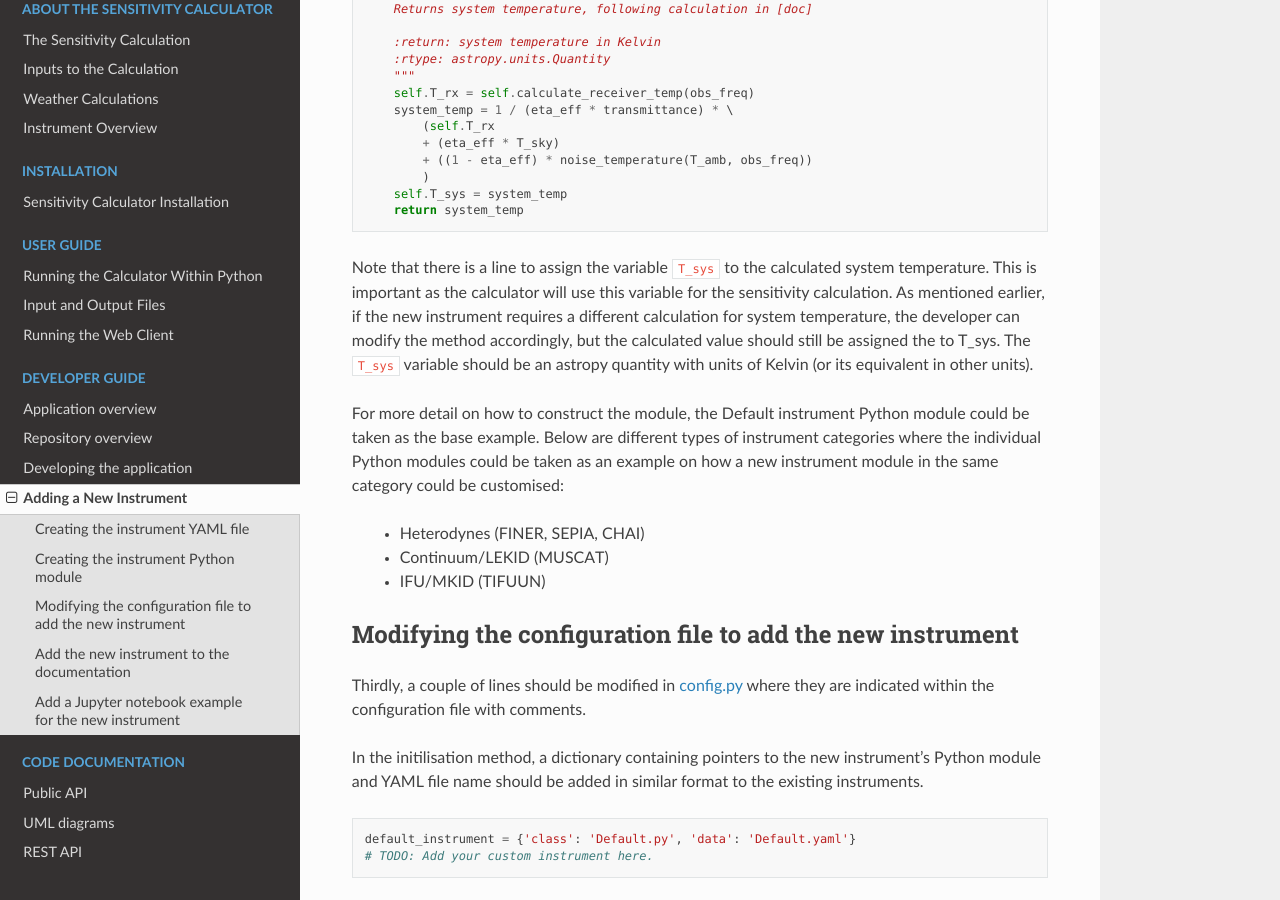
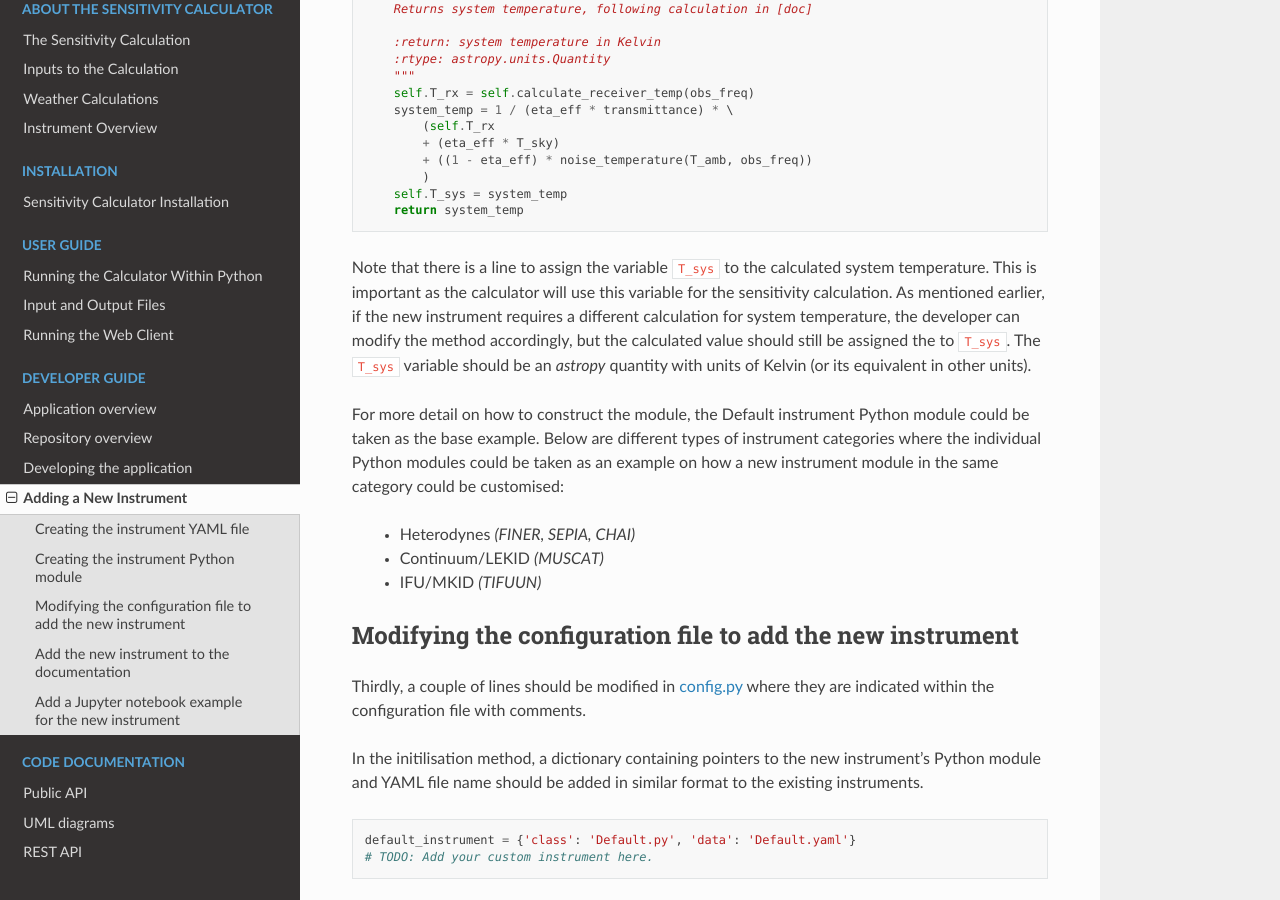
Before and after one commit to ukatc/AtLAST_sensitivity_calculator, a Sphinx documentation site: the page built from docs/source/developer_guide/adding_new_instrument.rst, in a window 1280 px wide and 900 px high, scrolled down 3062 px. Built offline with Sphinx 7.4.7 and the Read the Docs theme 3.1.0, drawn with Linux system fonts in a browser that asks for light colours.

Commit message:
Some text formatting

```diff
--- a/docs/source/developer_guide/adding_new_instrument.rst
+++ b/docs/source/developer_guide/adding_new_instrument.rst
@@ -163,17 +163,17 @@ instrument, the method can simply include the default calculation as shown below
 Note that there is a line to assign the variable ``T_sys`` to the calculated system temperature.
 This is important as the calculator will use this variable for the sensitivity calculation.
 As mentioned earlier, if the new instrument requires a different calculation for system temperature,
-the developer can modify the method accordingly, but the calculated value should still be assigned the to T_sys.
-The ``T_sys`` variable should be an astropy quantity with units of Kelvin (or its equivalent in other units).
+the developer can modify the method accordingly, but the calculated value should still be assigned the to ``T_sys``.
+The ``T_sys`` variable should be an *astropy* quantity with units of Kelvin (or its equivalent in other units).
 
 For more detail on how to construct the module, the Default instrument Python module
 could be taken as the base example. Below are different types of instrument categories
 where the individual Python modules could be taken as an example on how a new instrument
 module in the same category could be customised:
 
-    - Heterodynes (FINER, SEPIA, CHAI)
-    - Continuum/LEKID (MUSCAT)
-    - IFU/MKID (TIFUUN)
+    - Heterodynes *(FINER, SEPIA, CHAI)*
+    - Continuum/LEKID *(MUSCAT)*
+    - IFU/MKID *(TIFUUN)*
 
 Modifying the configuration file to add the new instrument
 -----------------------------------------------------------
```
